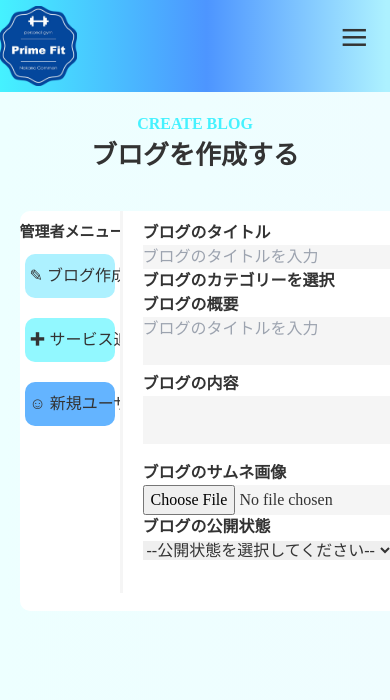
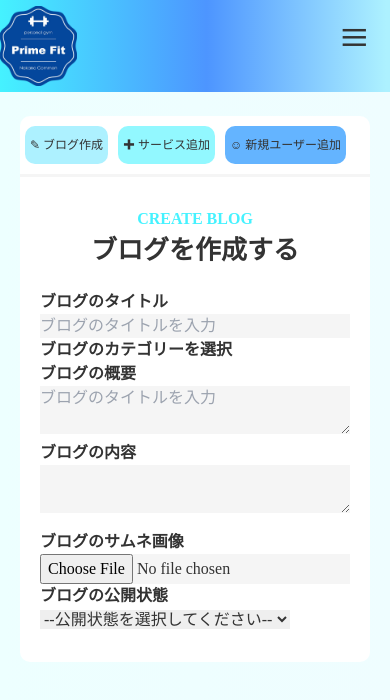
Before and after one commit to saitoshi/nakanoPrimeFit2, a Next.js app in the folder src/: page /create-blog in a window 390 px wide. Shown: the top 700 px of the page. Built offline with nearby package versions, Linux system fonts and the light colour scheme.

Commit message:
issue-09: added a user form and modified css

```diff
--- a/src/app/components/Dashboard Related/DashboardCreate.tsx
+++ b/src/app/components/Dashboard Related/DashboardCreate.tsx
@@ -1,25 +1,14 @@
 'use client';
-import React, { useEffect, useState } from 'react';
-import { LoadingWheel } from '../LoadingWheel/LoadingWheel';
-import { getBlogs } from '@/app/utils/assistFunctions/blogFunction';
-import { IBlog } from '@/app/constants/type';
-import { BlogForm } from '../BlogRelated/BlogForm';
+import { useMedia } from 'react-use';
 import './style.css';
+import { DesktopDashboardBlogMenu } from './MobileDashboardMenu';
+import { MobileDashboardBlogMenu } from './MobileDashboardMenu';
 export const DashboardBlogCreate = () => {
+  const isDesktop = useMedia('(min-width: 600px)', true);
+
   return (
-    <div className='tab'>
-      <div className='tabMenu'>
-        <h5>管理者メニュー</h5>
-
-        <button className='createBlogButton'>&#x270E; ブログ作成</button>
-        <button className='addServiceButton'>&#x271A; サービス追加</button>
-        <button className='addUserButton'>&#x263A; 新規ユーザー追加</button>
-      </div>
-      <div className='tabBody'>
-        <div className='tabContainer'>
-          <BlogForm />
-        </div>
-      </div>
-    </div>
+    <>
+      {isDesktop ? <DesktopDashboardBlogMenu /> : <MobileDashboardBlogMenu />}
+    </>
   );
 };
--- /dev/null
+++ b/src/app/components/Dashboard Related/MobileDashboardMenu.tsx
@@ -0,0 +1,79 @@
+'use client';
+import React, { useState } from 'react';
+import './style.css';
+import { BlogForm } from '../FormRelated/BlogForm';
+import { UserForm } from '../FormRelated/UserForm';
+
+export const DesktopDashboardBlogMenu = () => {
+  return (
+    <div className='tab'>
+      <div className='tabMenu'>
+        <h5>管理者メニュー</h5>
+
+        <button className='createBlogButton'>&#x270E; ブログ作成</button>
+        <button className='addServiceButton'>&#x271A; サービス追加</button>
+        <button className='addUserButton'>&#x263A; 新規ユーザー追加</button>
+      </div>
+      <div className='tabBody'>
+        <div className='tabContainer'>
+          <BlogForm />
+        </div>
+      </div>
+    </div>
+  );
+};
+export const MobileDashboardBlogMenu = () => {
+  const [openBlog, setOpenBlog] = useState(true);
+  const [openService, setOpenService] = useState<boolean>(false);
+  const [openUser, setOpenUser] = useState<boolean>(false);
+
+  return (
+    <>
+      <div id='mobileTab'>
+        <div className='mobileTabHeader'>
+          <button
+            className='createBlogButton'
+            onClick={async () => {
+              await setOpenBlog(true);
+              await setOpenService(false);
+              await setOpenUser(false);
+            }}>
+            &#x270E; ブログ作成
+          </button>
+          <button
+            className='addServiceButton'
+            onClick={async () => {
+              await setOpenBlog(false);
+              await setOpenService(true);
+              await setOpenUser(false);
+            }}>
+            &#x271A; サービス追加
+          </button>
+          <button
+            className='addUserButton'
+            onClick={async () => {
+              await setOpenBlog(false);
+              await setOpenService(false);
+              await setOpenUser(true);
+            }}>
+            &#x263A; 新規ユーザー追加
+          </button>
+        </div>
+        <div
+          className='mobileTabBody'
+          style={openBlog ? { display: 'block' } : { display: 'none' }}>
+          <div className='tabContainer'>
+            <BlogForm />
+          </div>
+        </div>
+        <div
+          className='mobileTabBody'
+          style={openUser ? { display: 'block' } : { display: 'none' }}>
+          <div className='tabContainer'>
+            <UserForm />
+          </div>
+        </div>
+      </div>
+    </>
+  );
+};
--- a/src/app/components/Dashboard Related/style.css
+++ b/src/app/components/Dashboard Related/style.css
@@ -7,6 +7,7 @@
   background-color: white;
   border-radius: 10px;
   overflow: visible;
+  margin-top: 40px;
 }
 
 .tabMenu {
@@ -113,14 +114,25 @@
 }
 
 @media screen and (max-width: 600px) {
+  #mobileTab {
+    background-color: white;
+    border-radius: 10px;
+    overflow: visible;
+  }
   .tab {
     position: fixed; /* or absolute */
     top: 25%;
     left: 5%;
-    height: 400px;
+    height: auto;
     width: 500px;
   }
-
+  .mobileTabHeader button {
+    font-size: 12px;
+  }
+  .mobileTabBody {
+    border-top: 3px solid;
+    border-color: whitesmoke;
+  }
   .tabMenu {
     width: 100px;
   }
--- a/src/app/components/BlogRelated/BlogForm.tsx
+++ b/src/app/components/FormRelated/BlogForm.tsx
@@ -26,6 +26,10 @@ export const BlogForm = () => {
   }
   return (
     <div id='blogForm'>
+      <h2>
+        <p className='subHeader'>CREATE BLOG</p>
+        <p className='mainHeader'>ブログを作成する</p>
+      </h2>
       <form className='formCreation'>
         <div className='rowSplit'>
           <div className='bigLeftCol'>
--- /dev/null
+++ b/src/app/components/FormRelated/UserForm.tsx
@@ -0,0 +1,52 @@
+'use client';
+import { useState, useEffect } from 'react';
+import { LoadingWheel } from '../LoadingWheel/LoadingWheel';
+import { IUser } from '@/app/constants/type';
+import './style.css';
+
+export const UserForm = () => {
+  //variable declaration using the userState hook
+  const [email, setEmail] = useState('');
+  const [password, setPassword] = useState('');
+  const [role, setRole] = useState<IUser['role']>('');
+  // variable for the conditional rendering
+  const [load, isLoad] = useState<boolean>(false);
+  const [error, isError] = useState<boolean>(false);
+  const [errorMsg, setErrorMsg] = useState<string>('');
+  const [success, setSuccess] = useState<boolean>(false);
+  if (load) {
+    return <LoadingWheel />;
+  }
+  return (
+    <div id='userForm'>
+      <h2>
+        <p className='subHeader'>ADD USER</p>
+        <p className='mainHeader'>管理ユーザーを追加する</p>
+      </h2>
+      <form className='formCreation'>
+        <label htmlFor='email' className='formHeader'>
+          ユーザーのメールアドレス
+        </label>
+        <input
+          type='email'
+          id='email'
+          name='email'
+          placeholder='yamato.takeshi@gmail.com'
+          onChange={(e: any) => {
+            setEmail(e.target.value);
+          }}></input>
+        <label htmlFor='password' className='formHeader'>
+          ユーザーのパスワード
+        </label>
+        <input
+          type='password'
+          id='password'
+          name='password'
+          placeholder='yamato.takeshi@gmail.com'
+          onChange={(e: any) => {
+            setPassword(e.target.value);
+          }}></input>
+      </form>
+    </div>
+  );
+};
--- a/src/app/components/BlogRelated/style.css
+++ b/src/app/components/FormRelated/style.css
@@ -1,3 +1,4 @@
+#userForm,
 #blogForm {
   margin: 0 5px;
   font-size: 20px;
--- a/src/app/create-blog/page.tsx
+++ b/src/app/create-blog/page.tsx
@@ -4,10 +4,7 @@ export default function CreateBlog() {
   return (
     <div>
       <div className='pageContainer'>
-        <h2>
-          <p className='subHeader'>CREATE BLOG</p>
-          <p className='mainHeader'>ブログを作成する</p>
-        </h2>
+        <br />
         <DashboardBlogCreate />
       </div>
     </div>
```
Also changed, not shown: src/app/constants/type.d.ts (+10 -0 lines).
